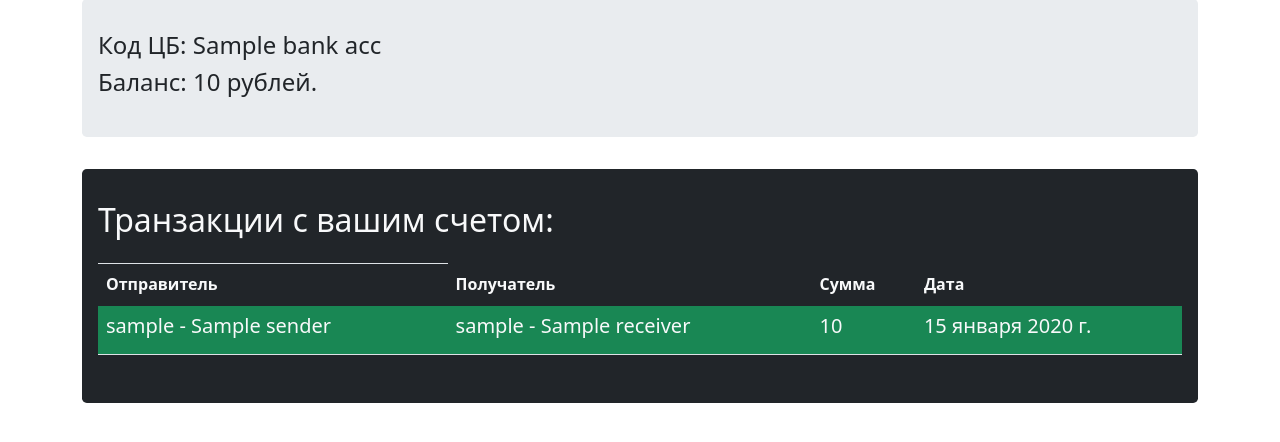
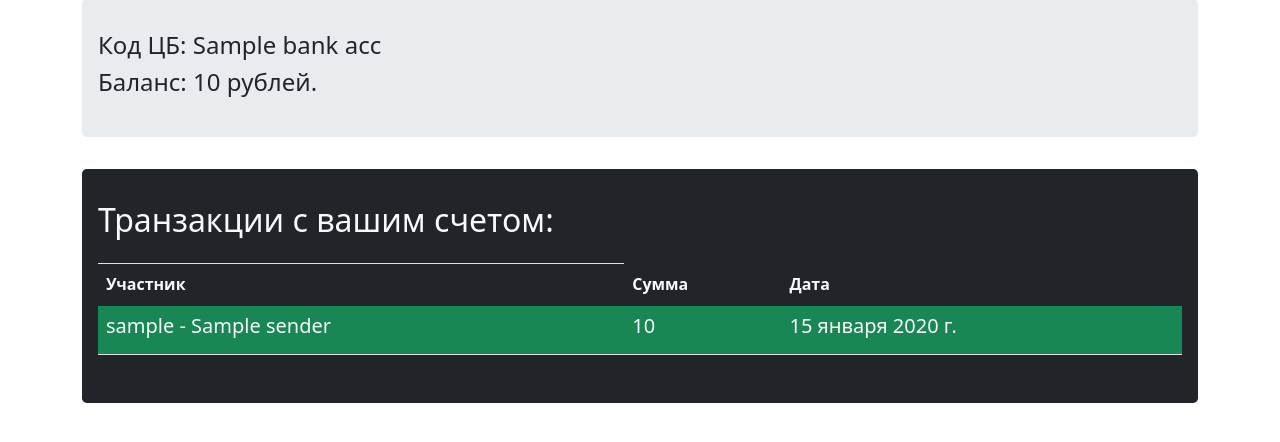
Before and after one commit to kurlikamurlika/gos_uslugi, a Django app: template bank/templates/bank/profile.html in a window 1280 px wide. Shown: the part 231-673 px from the top of the page. Run offline with Django 4.2, Linux system fonts and the light colour scheme; a user stored in the database is signed in; the template is opened without the code that fills it: most values are stand-ins (such as "Sample title", 1, 10 or a date in 2020).

Commit message:
article system

```diff
--- a/bank/templates/bank/profile.html
+++ b/bank/templates/bank/profile.html
@@ -21,8 +21,7 @@
                 <thead>
                 <th>
                     <tr>
-                        <th class="text-light">Отправитель</th>
-                        <th class="text-light">Получатель</th>
+                        <th class="text-light">Участник</th>
                         <th class="text-light">Сумма</th>
                         <th class="text-light">Дата</th>
                     </tr>
@@ -32,13 +31,15 @@
                 {% for trans in trans_list %}
                     {% if trans.receiver.id == bank_acc.id %}
                         <tr class="bg-success text-light">
+                        <td><h5>{{ trans.sender.user.username }} - {{ trans.sender.name }}</h5></td>
+                        <td><h5>{{ trans.amount }}</h5></td>
+                        <td><h5>{{ trans.pub_time.date }}</h5></td>
                     {% else %}
                         <tr class="bg-danger text-light">
-                    {% endif %}
-                        <td><h5>{{ trans.sender.user.username }} - {{ trans.sender.name }}</h5></td>
                         <td><h5>{{ trans.receiver.user.username }} - {{ trans.receiver.name }}</h5></td>
                         <td><h5>{{ trans.amount }}</h5></td>
                         <td><h5>{{ trans.pub_time.date }}</h5></td>
+                    {% endif %}
                     </tr>
                 {% endfor %}
                 </tbody>
```
